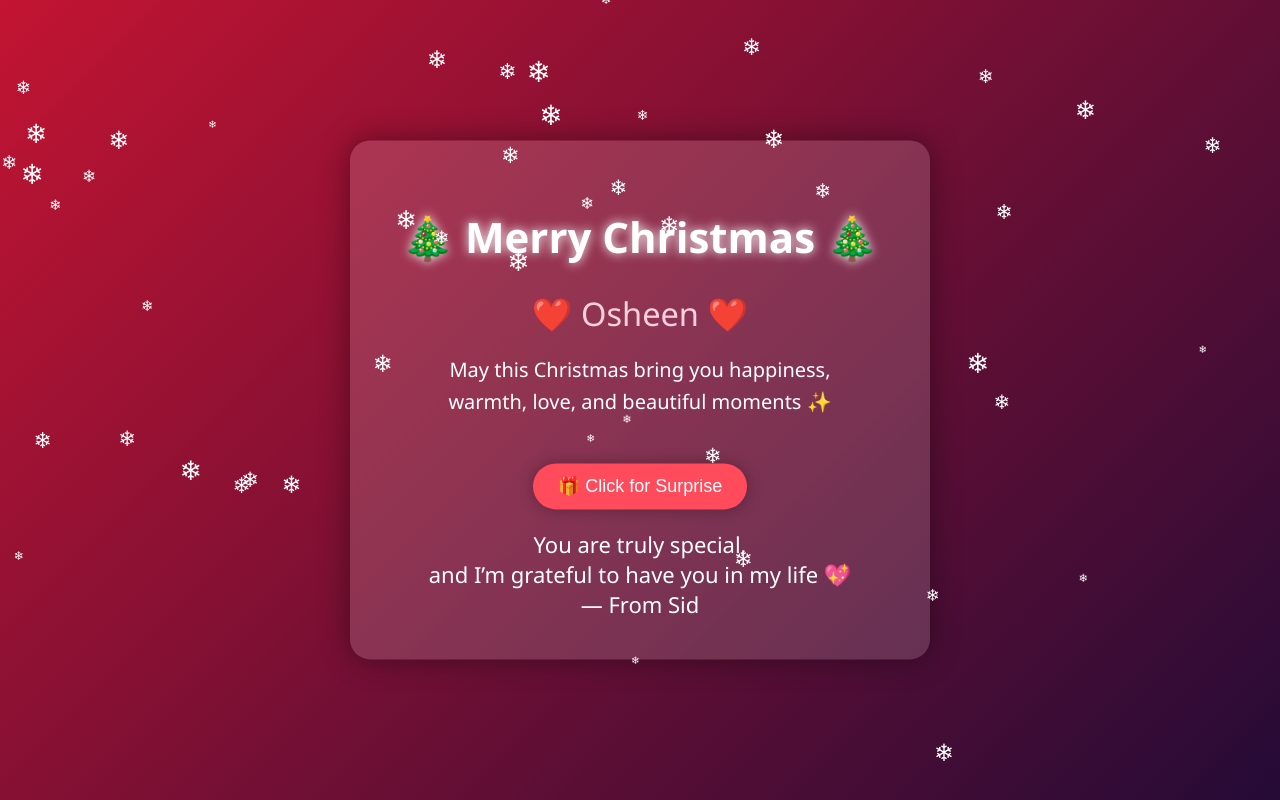
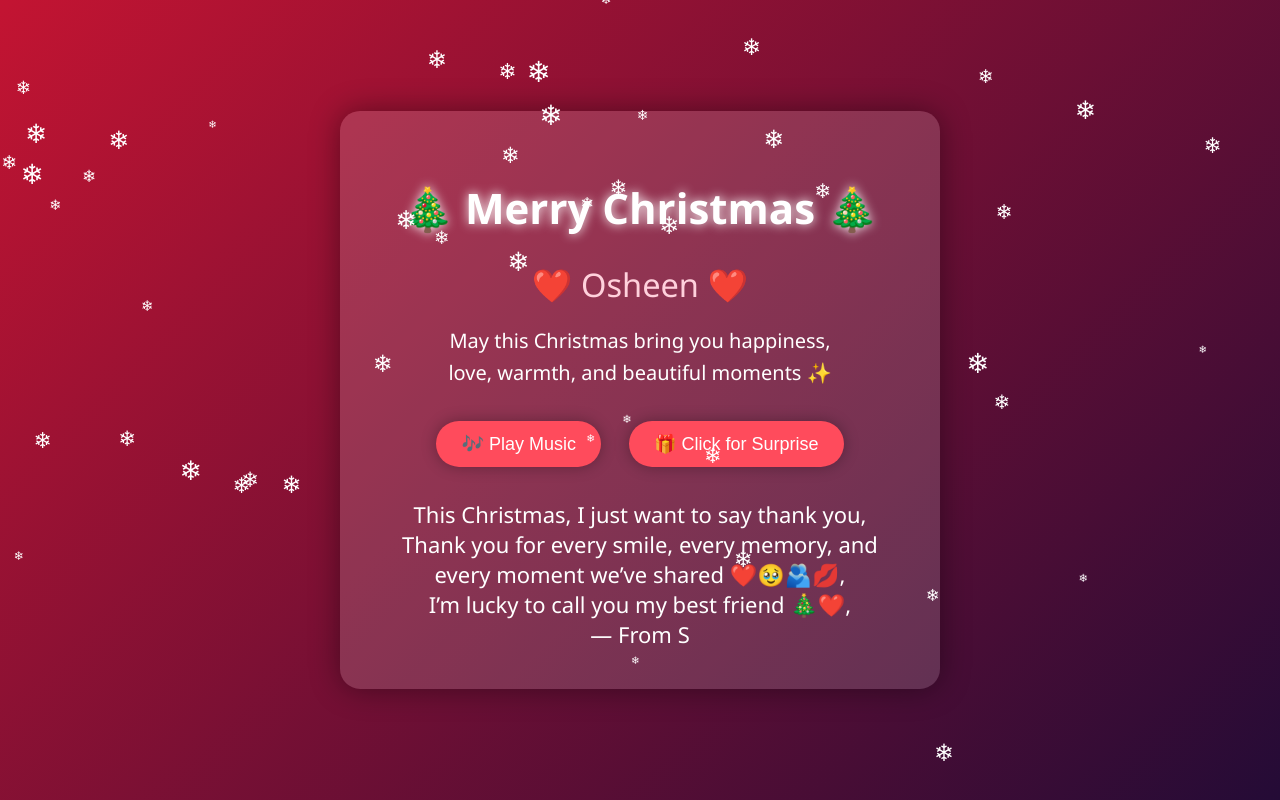
Before and after one commit to sidharth0404/christmas-wish, a plain HTML site: page index.html in a window 1280 px wide. Both pictures are taken after a click on the button "🎁 Click for Surprise". Drawn offline with Linux system fonts and the light colour scheme.

Commit message:
Update index.html

```diff
--- a/index.html
+++ b/index.html
@@ -15,14 +15,13 @@ body {
     text-align: center;
 }
 
-/* Center card */
 .card {
     position: relative;
     top: 50%;
     transform: translateY(-50%);
     margin: auto;
     width: 90%;
-    max-width: 500px;
+    max-width: 520px;
     background: rgba(255,255,255,0.15);
     padding: 40px;
     border-radius: 20px;
@@ -47,7 +46,7 @@ p {
 }
 
 button {
-    margin-top: 25px;
+    margin: 12px;
     padding: 12px 25px;
     font-size: 18px;
     border: none;
@@ -62,12 +61,11 @@ button:hover {
     background: #ff1e3c;
 }
 
-/* Surprise message */
 #surprise {
     display: none;
     margin-top: 20px;
     font-size: 22px;
-    animation: fadeIn 2s ease-in;
+    animation: fadeIn 1.5s ease-in;
 }
 
 /* Animations */
@@ -105,8 +103,8 @@ button:hover {
 
 <body>
 
-<!-- 🎶 Background Music -->
-<audio autoplay loop>
+<!-- 🎶 Audio -->
+<audio id="bgMusic" loop>
     <source src="https://www.soundhelix.com/examples/mp3/SoundHelix-Song-1.mp3" type="audio/mpeg">
 </audio>
 
@@ -116,20 +114,27 @@ button:hover {
 
     <p>
         May this Christmas bring you happiness,<br>
-        warmth, love, and beautiful moments ✨
+        love, warmth, and beautiful moments ✨
     </p>
 
+    <button onclick="playMusic()">🎶 Play Music</button>
     <button onclick="showSurprise()">🎁 Click for Surprise</button>
 
     <div id="surprise">
-        You are truly special,<br>
-        and I’m grateful to have you in my life 💖<br>
-        — From Sid
+        This Christmas, I just want to say thank you,<br>
+        Thank you for every smile, every memory, and every moment we’ve shared ❤️🥹🫂💋,<br>
+        I’m lucky to call you my best friend 🎄❤️,<br>
+        — From S
     </div>
 </div>
 
 <script>
-// Surprise button
+// Play music
+function playMusic() {
+    document.getElementById("bgMusic").play();
+}
+
+// Surprise message
 function showSurprise() {
     document.getElementById("surprise").style.display = "block";
 }
```
